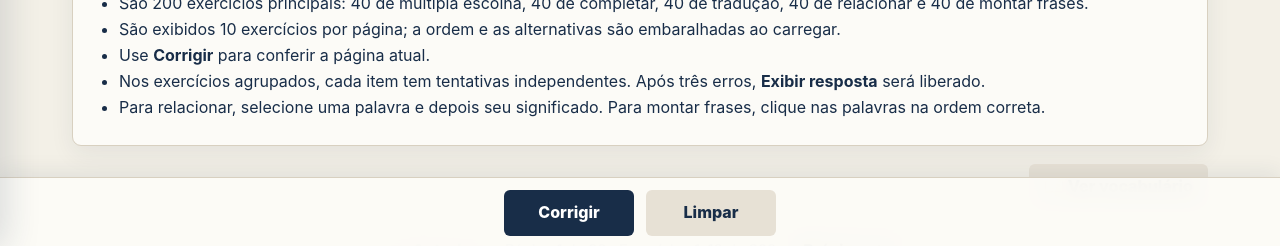
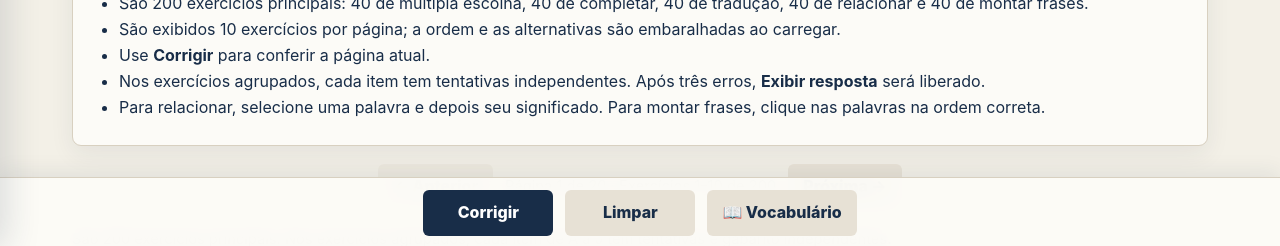
Before and after one commit to AmberLilith/lernen_deutsch, a plain HTML site: page exercicios/vocabulario_iii.html in a window 1280 px wide. Shown: the part 552-798 px from the top of the page. Drawn offline with Linux system fonts and the light colour scheme.

Commit message:
Move botão de vocabulário para barra fixa

```diff
--- a/exercicios/vocabulario_iii.html
+++ b/exercicios/vocabulario_iii.html
@@ -3,9 +3,8 @@
 <body><header class="site-header"><nav class="nav"><a class="brand" href="../index.html">Alemão <small>estudos</small></a><div class="nav-links"><a href="../index.html#conteudos">Conteúdos</a><a href="../index.html#exercicios">Exercícios</a></div></nav></header>
 <main class="container modais-page"><div class="breadcrumb"><a href="../index.html">Início</a> / Exercícios / Vocabulário III</div><section class="hero"><div class="eyebrow">Prática · 200 exercícios principais</div><h1>Vocabulário III</h1><p class="lead">Treine verbos, substantivos, adjetivos, advérbios, preposições e expressões em situações do cotidiano. Pratique também artigos, conjugação, ordem das palavras e uso de dativo e acusativo.</p></section>
 <section class="modais-instructions panel"><h2>Como funciona</h2><ul><li>São 200 exercícios principais: 40 de múltipla escolha, 40 de completar, 40 de tradução, 40 de relacionar e 40 de montar frases.</li><li>São exibidos 10 exercícios por página; a ordem e as alternativas são embaralhadas ao carregar.</li><li>Use <b>Corrigir</b> para conferir a página atual.</li><li>Nos exercícios agrupados, cada item tem tentativas independentes. Após três erros, <b>Exibir resposta</b> será liberado.</li><li>Para relacionar, selecione uma palavra e depois seu significado. Para montar frases, clique nas palavras na ordem correta.</li></ul></section>
-<div class="vocabulario-toolbar"><button id="btn-vocabulario" class="secondary" type="button" aria-haspopup="dialog" aria-controls="popup-vocabulario">📖 Ver vocabulário</button></div>
 <div id="paginacao-topo" class="modais-pagination" aria-label="Paginação superior"></div><div id="resumo-pagina" class="modais-page-summary" aria-live="polite"></div><section id="lista-exercicios" class="modais-exercise-list" aria-label="Exercícios de vocabulário III"></section><div id="paginacao-base" class="modais-pagination" aria-label="Paginação inferior"></div><p id="status-geral" class="modais-global-status" aria-live="polite"></p></main>
-<div class="modais-fixed-actions" role="region" aria-label="Ações dos exercícios"><button id="btn-corrigir" class="primary" type="button">Corrigir</button><button id="btn-limpar" class="secondary" type="button">Limpar</button></div><footer class="site-footer"><div class="footer-inner"><span>Material de estudo pessoal</span><a href="../index.html">← Início</a></div></footer>
+<div class="modais-fixed-actions" role="region" aria-label="Ações dos exercícios"><button id="btn-corrigir" class="primary" type="button">Corrigir</button><button id="btn-limpar" class="secondary" type="button">Limpar</button><button id="btn-vocabulario" class="secondary btn-vocabulario-fixed" type="button" aria-haspopup="dialog" aria-controls="popup-vocabulario">📖 Vocabulário</button></div><footer class="site-footer"><div class="footer-inner"><span>Material de estudo pessoal</span><a href="../index.html">← Início</a></div></footer>
 <dialog id="popup-vocabulario" class="vocabulario-dialog" aria-labelledby="titulo-vocabulario">
   <div class="vocabulario-dialog-header"><h2 id="titulo-vocabulario">Vocabulário III</h2><button id="fechar-vocabulario" class="secondary vocabulario-close" type="button" aria-label="Fechar">✕</button></div>
   <div class="vocabulario-dialog-content">
```
